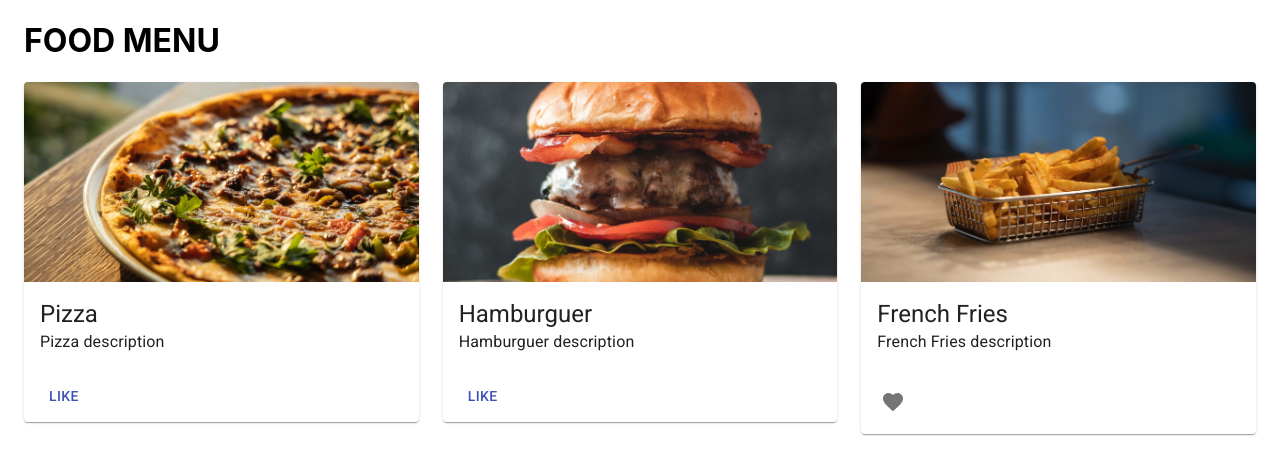
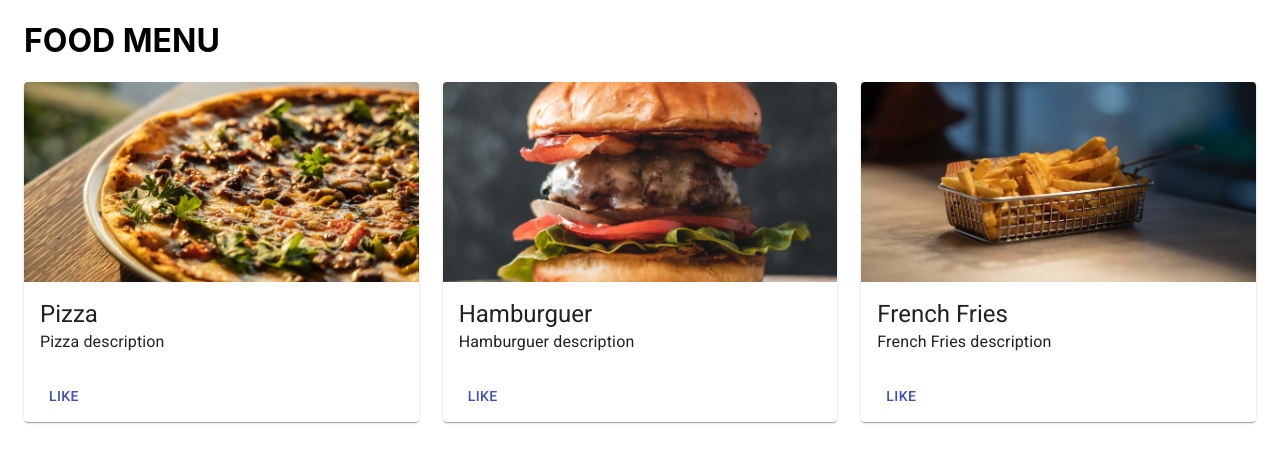
Before and after one commit to spuente/food-menu, a React (Create React App) app: page / in a window 1280 px wide. Shown: the top 474 px of the page. Built offline with nearby package versions, Linux system fonts and the light colour scheme.

Commit message:
refactor: display all food menu items with cards

```diff
--- a/src/components/FoodMenu.js
+++ b/src/components/FoodMenu.js
@@ -1,26 +1,7 @@
-import {
-  Button,
-  Card,
-  CardActionArea,
-  CardActions,
-  CardContent,
-  CardMedia,
-  Grid,
-  IconButton,
-  Typography,
-} from "@material-ui/core"
-import { makeStyles } from "@material-ui/core/styles"
-import { Favorite } from "@material-ui/icons"
+import { Grid } from "@material-ui/core"
 import FoodCard from "./FoodCard"
 
-const useStyles = makeStyles({
-  media: {
-    height: 200,
-  },
-})
-
 const FoodMenu = () => {
-  const classes = useStyles()
   return (
     <Grid container spacing={3}>
       <Grid item xs={12} sm={6} md={4}>
@@ -31,54 +12,18 @@ const FoodMenu = () => {
         />
       </Grid>
       <Grid item xs={12} sm={6} md={4}>
-        <Card>
-          <CardActionArea>
-            <CardMedia
-              className={classes.media}
-              image="/pics/hamburguer.jpg"
-              title="Hamburguer"
-            />
-            <CardContent>
-              <Typography variant="h5" component="h2">
-                Hamburguer
-              </Typography>
-              <Typography>Hamburguer description</Typography>
-            </CardContent>
-          </CardActionArea>
-          <CardActions>
-            <Button
-              onClick={() => alert("You like Hamburguer")}
-              color="primary"
-            >
-              Like
-            </Button>
-          </CardActions>
-        </Card>
+        <FoodCard
+          title="Hamburguer"
+          description="Hamburguer description"
+          imageUrl="/pics/hamburguer.jpg"
+        />
       </Grid>
       <Grid item xs={12} sm={6} md={4}>
-        <Card>
-          <CardActionArea>
-            <CardMedia
-              className={classes.media}
-              image="/pics/fries.jpg"
-              title="French Fries"
-            />
-            <CardContent>
-              <Typography variant="h5" component="h2">
-                French Fries
-              </Typography>
-              <Typography>French Fries description</Typography>
-            </CardContent>
-          </CardActionArea>
-          <CardActions>
-            <IconButton
-              onClick={() => alert("You like French Fries")}
-              color="default"
-            >
-              <Favorite />
-            </IconButton>
-          </CardActions>
-        </Card>
+        <FoodCard
+          title="French Fries"
+          description="French Fries description"
+          imageUrl="/pics/fries.jpg"
+        />
       </Grid>
     </Grid>
   )
```
